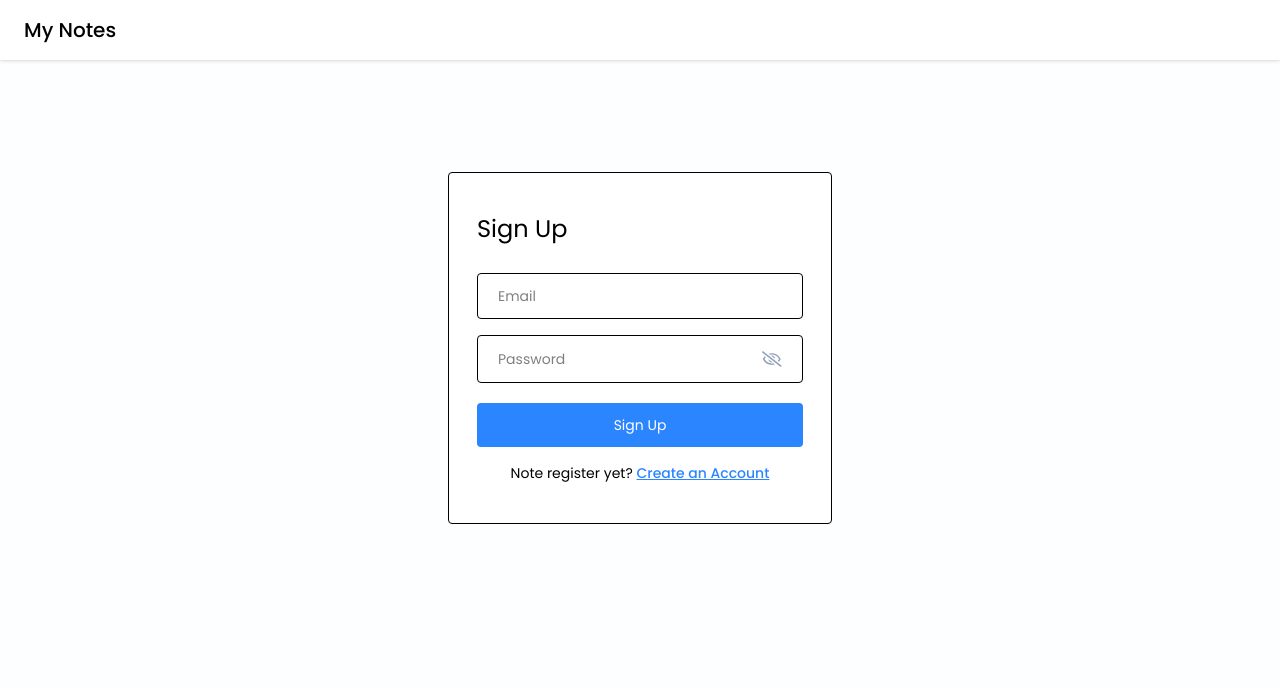
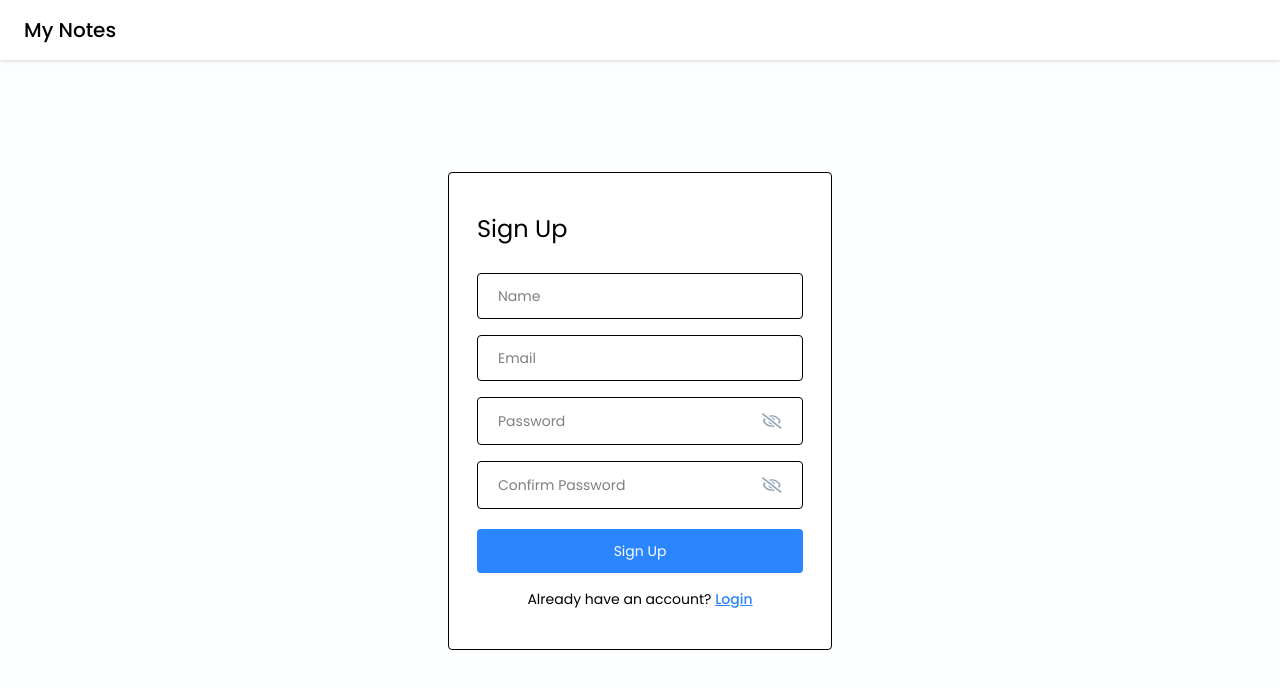
Before and after one commit to chanpyaesonekyaw/mern-notes-app, a React (Vite) app in the folder frontend/: page /signup in a window 1280 px wide. Shown: the top 688 px of the page. Built offline with nearby package versions, Linux system fonts and the light colour scheme.

Commit message:
Sign Up Page added

```diff
--- a/frontend/src/pages/Login/Login.jsx
+++ b/frontend/src/pages/Login/Login.jsx
@@ -22,6 +22,8 @@ const login = () => {
             return;
         }
         setError('');
+
+        // Login Api Call
     }
 
     return (
@@ -47,7 +49,7 @@ const login = () => {
                         <button type='submit' className='btn-primary cursor-pointer'>Login</button>
 
                         <p className='text-sm text-center mt-3'>
-                            Note register yet?{' '}
+                            Not register yet?{' '}
                             <Link to='/signup' className='font-medium text-primary underline'>
                                 Create an Account
                             </Link>
--- a/frontend/src/pages/SignUp/SignUp.jsx
+++ b/frontend/src/pages/SignUp/SignUp.jsx
@@ -1,32 +1,102 @@
-import React from 'react'
-import Navbar from '../../components/Navbar/Navbar'
-import PasswordInput from '../../components/Input/PasswordInput'
-import { Link } from 'react-router-dom'
+import React, { useState } from 'react';
+import Navbar from '../../components/Navbar/Navbar';
+import PasswordInput from '../../components/Input/PasswordInput';
+import { Link } from 'react-router-dom';
+import { validateEmail } from '../../utils/helper';
 
 const SignUp = () => {
+  const [name, setName] = useState('');
+  const [email, setEmail] = useState('');
+  const [password, setPassword] = useState('');
+  const [confirmPassword, setConfirmPassword] = useState('');
+  const [error, setError] = useState(null);
+
+  const handleSignUp = async (e) => {
+    e.preventDefault();
+
+    if (!name) {
+      setError('Please enter your name.');
+      return;
+    }
+
+    if (!validateEmail(email)) {
+      setError('Please enter a valid email address.');
+      return;
+    }
+
+    if (!password) {
+      setError('Please enter a password.');
+      return;
+    }
+
+    if (password.length < 6) {
+      setError('Password must be at least 6 characters long.');
+      return;
+    }
+
+    if (password !== confirmPassword) {
+      setError('Passwords do not match.');
+      return;
+    }
+
+    setError('');
+
+    // Sign-Up API Call
+  };
+
   return (
     <>
-        <Navbar />
-        <div className='flex item-center justify-center mt-28'>
-            <div className='w-96 border rounded bg-white px-7 py-10'>
-                <form onSubmit={()=> {}}>
-                    <h4 className='text-2xl mb-7'>Sign Up</h4>
+      <Navbar />
+      <div className="flex items-center justify-center mt-28">
+        <div className="w-96 border rounded bg-white px-7 py-10">
+          <form onSubmit={handleSignUp}>
+            <h4 className="text-2xl mb-7">Sign Up</h4>
 
-                    <input type='text' placeholder='Email' className='input-box' />
-                    <PasswordInput />
-                    <button type='submit' className='btn-primary cursor-pointer'>Sign Up</button>
+            <input
+              type="text"
+              placeholder="Name"
+              className="input-box"
+              value={name}
+              onChange={(e) => setName(e.target.value)}
+            />
 
-                    <p className='text-sm text-center mt-3'>
-                        Note register yet?{' '}
-                        <Link to='/signup' className='font-medium text-primary underline'>
-                            Create an Account
-                        </Link>
-                    </p>
-                </form>
-            </div>
+            <input
+              type="text"
+              placeholder="Email"
+              className="input-box"
+              value={email}
+              onChange={(e) => setEmail(e.target.value)}
+            />
+
+            <PasswordInput
+              value={password}
+              onChange={(e) => setPassword(e.target.value)}
+              placeholder="Password"
+            />
+
+            <PasswordInput
+              value={confirmPassword}
+              onChange={(e) => setConfirmPassword(e.target.value)}
+              placeholder="Confirm Password"
+            />
+
+            {error && <p className="text-red-500 text-sm pb-1">{error}</p>}
+
+            <button type="submit" className="btn-primary cursor-pointer">
+              Sign Up
+            </button>
+
+            <p className="text-sm text-center mt-3">
+              Already have an account?{' '}
+              <Link to="/login" className="font-medium text-primary underline">
+                Login
+              </Link>
+            </p>
+          </form>
         </div>
+      </div>
     </>
-  )
-}
+  );
+};
 
-export default SignUp
+export default SignUp;
```
